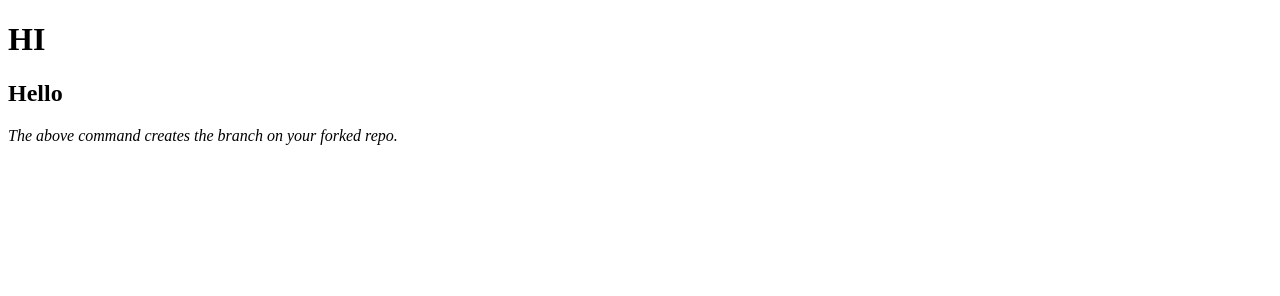
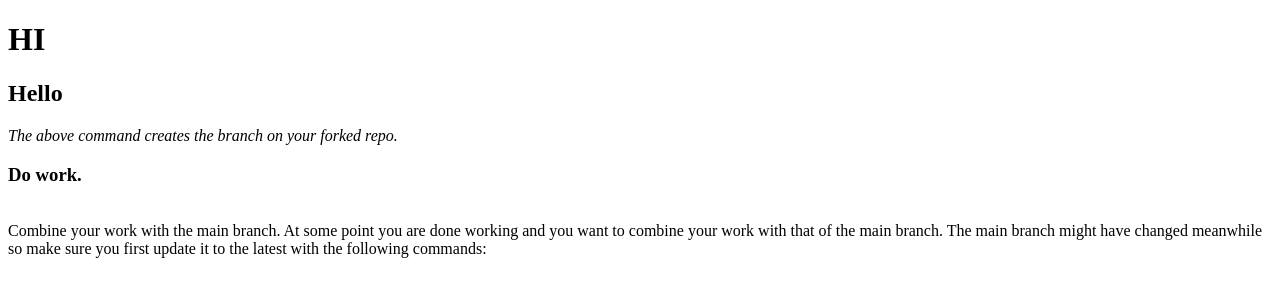
Before and after one commit to ahmad7767/test-5, a plain HTML site: page index.html in a window 1280 px wide. Drawn offline with Linux system fonts and the light colour scheme.

Commit message:
add lines

```diff
--- a/index.html
+++ b/index.html
@@ -9,6 +9,9 @@
     <h1>HI</h1>
     <h2>Hello</h2>
     <i>The above command creates the branch on your forked repo.</i>
-
+    <h3>Do work.</h3>
+    <br>Combine your work with the main branch.
+    At some point you are done working and you want to combine your work with that of the main branch.
+    The main branch might have changed meanwhile so make sure you first update it to the latest with the following commands:</br>
 </body>
 </html>
```
